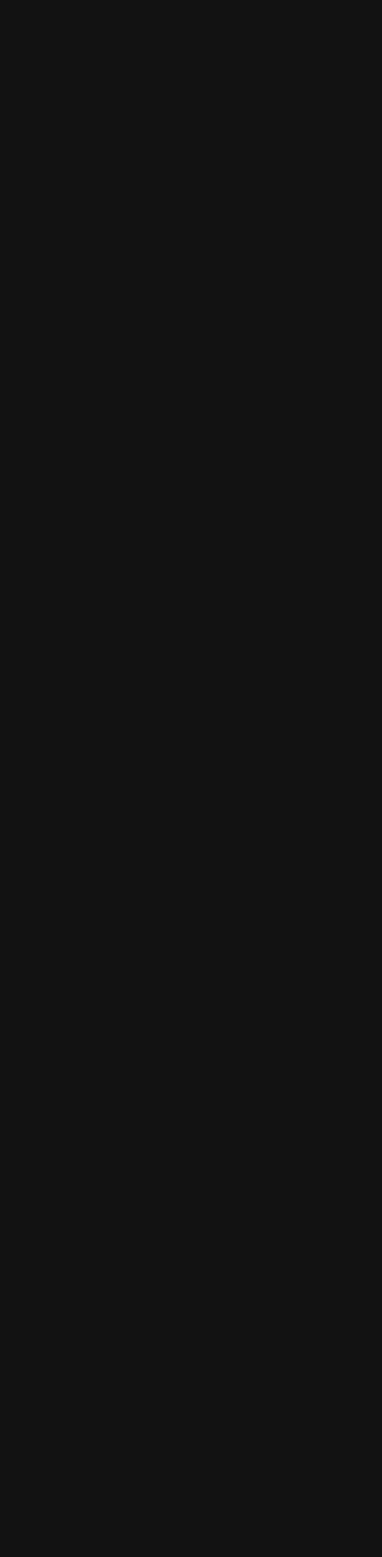
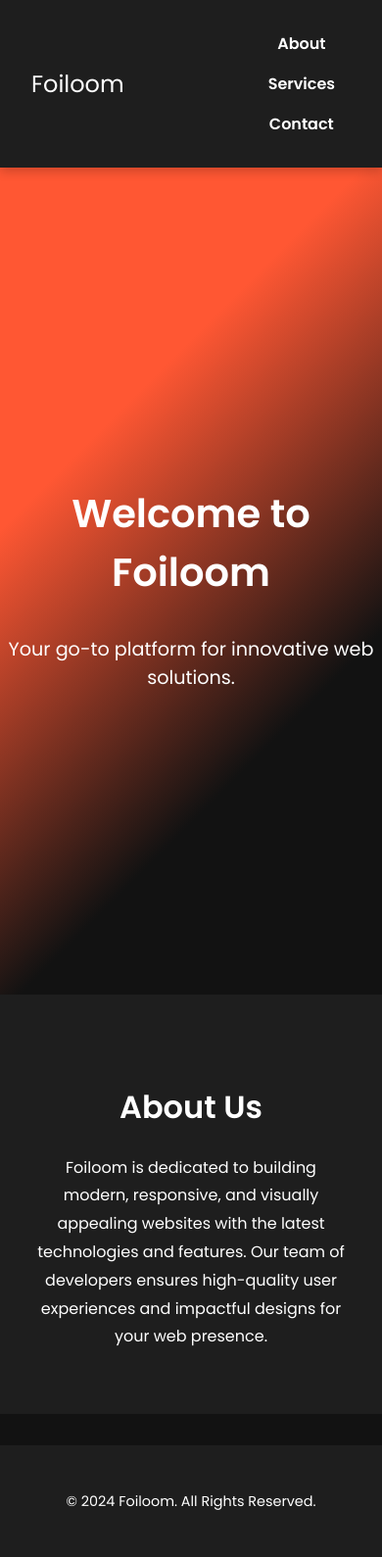
Before and after one commit to foiloom/foiloom.github.io, a plain HTML site: page index.html in a window 390 px wide. Shown: the whole page at 98% size. Before the commit the page ends 844 px from the top, so only its background shows below. Drawn offline with Linux system fonts and the light colour scheme.

Commit message:
Update index.html

```diff
--- a/index.html
+++ b/index.html
@@ -32,7 +32,8 @@
       width: 100%;
       height: 100%;
       z-index: -1;
-      background: transparent;
+      overflow: hidden;
+      pointer-events: none;
     }
 
     .star {
@@ -41,6 +42,7 @@
       height: 2px;
       background-color: white;
       border-radius: 50%;
+      opacity: 0;
       animation: fade 5s infinite ease-in-out;
     }
 
@@ -55,47 +57,12 @@
       }
     }
 
-    /* Create multiple stars randomly positioned */
-    @media (min-width: 768px) {
-      .stars {
-        --stars-count: 100;
-      }
-    }
-    @media (max-width: 768px) {
-      .stars {
-        --stars-count: 50;
-      }
-    }
-
-    .stars::after {
-      content: '';
-      display: block;
-      width: 100%;
-      height: 100%;
-      position: relative;
-    }
-
-    /* Create stars dynamically */
-    .stars .star:nth-child(odd) {
-      animation-duration: 6s;
-      animation-delay: 2s;
-    }
-
-    .stars .star:nth-child(even) {
-      animation-duration: 8s;
-      animation-delay: 1s;
-    }
-
-    /* Randomly place stars */
-    .star {
+    /* Generate multiple stars */
+    .stars .star {
       top: calc(100% * var(--randomY));
       left: calc(100% * var(--randomX));
-    }
-
-    .stars {
-      --randomX: calc(1 / var(--stars-count));
-      --randomY: calc(1 / var(--stars-count));
-      z-index: -1;
+      animation-duration: calc(2s + (3 * var(--randomTime))) ; /* random fade duration */
+      animation-delay: calc(var(--randomDelay) * 1s); /* random fade delay */
     }
 
     /* Navbar */
@@ -162,4 +129,117 @@
     }
 
     .about h2 {
-      font-size:
+      font-size: 2.5rem;
+      margin-bottom: 1.5rem;
+    }
+
+    .about p {
+      font-size: 1.1rem;
+      line-height: 1.8;
+      max-width: 800px;
+      margin: 0 auto;
+    }
+
+    /* Animations */
+    @keyframes fadeIn {
+      0% {
+        opacity: 0;
+        transform: translateY(30px);
+      }
+      100% {
+        opacity: 1;
+        transform: translateY(0);
+      }
+    }
+
+    /* Footer */
+    footer {
+      background-color: #1E1E1E;
+      padding: 2rem;
+      text-align: center;
+      color: #FFFFFF;
+      margin-top: 2rem;
+    }
+
+    footer p {
+      font-size: 0.9rem;
+    }
+
+    /* Responsive Design */
+    @media (max-width: 768px) {
+      nav ul {
+        flex-direction: column;
+        align-items: center;
+      }
+
+      .hero h1 {
+        font-size: 2.5rem;
+      }
+
+      .about h2 {
+        font-size: 2rem;
+      }
+
+      .about p {
+        font-size: 1rem;
+      }
+    }
+  </style>
+</head>
+<body>
+
+  <!-- Stars Background -->
+  <div class="stars">
+    <!-- Generate stars dynamically -->
+    <script>
+      const starsContainer = document.querySelector('.stars');
+      const numberOfStars = 150; // Adjust the number of stars
+
+      for (let i = 0; i < numberOfStars; i++) {
+        const star = document.createElement('div');
+        star.classList.add('star');
+
+        // Set random positions and delays for each star
+        star.style.setProperty('--randomX', Math.random());
+        star.style.setProperty('--randomY', Math.random());
+        star.style.setProperty('--randomTime', Math.random());
+        star.style.setProperty('--randomDelay', Math.random());
+
+        starsContainer.appendChild(star);
+      }
+    </script>
+  </div>
+
+  <!-- Navbar -->
+  <nav>
+    <div class="logo">
+      <a href="#" style="color: #FFFFFF; font-size: 1.5rem; text-decoration: none;">Foiloom</a>
+    </div>
+    <ul>
+      <li><a href="#about">About</a></li>
+      <li><a href="#services">Services</a></li>
+      <li><a href="#contact">Contact</a></li>
+    </ul>
+  </nav>
+
+  <!-- Hero Section -->
+  <section class="hero">
+    <div>
+      <h1>Welcome to Foiloom</h1>
+      <p>Your go-to platform for innovative web solutions.</p>
+    </div>
+  </section>
+
+  <!-- About Section -->
+  <section id="about" class="about">
+    <h2>About Us</h2>
+    <p>Foiloom is dedicated to building modern, responsive, and visually appealing websites with the latest technologies and features. Our team of developers ensures high-quality user experiences and impactful designs for your web presence.</p>
+  </section>
+
+  <!-- Footer -->
+  <footer>
+    <p>&copy; 2024 Foiloom. All Rights Reserved.</p>
+  </footer>
+
+</body>
+</html>
```
